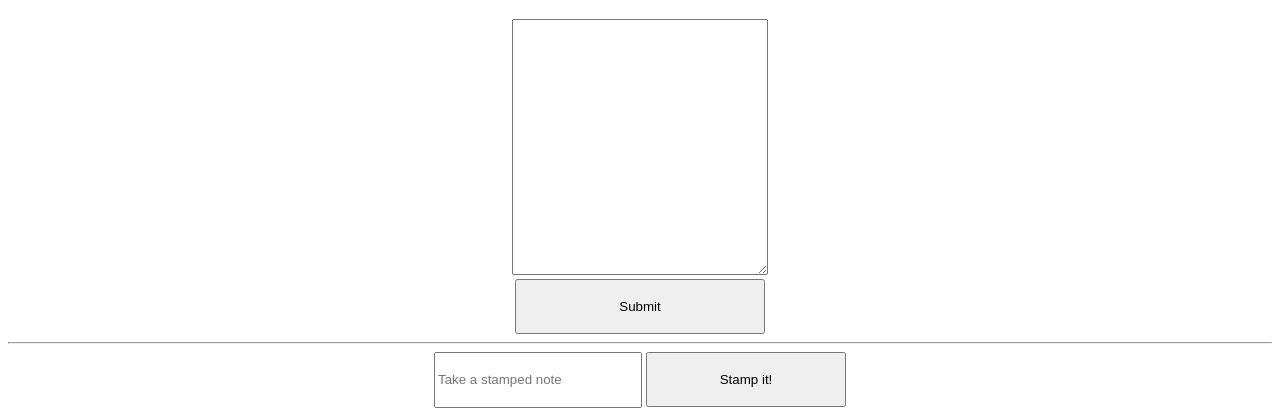
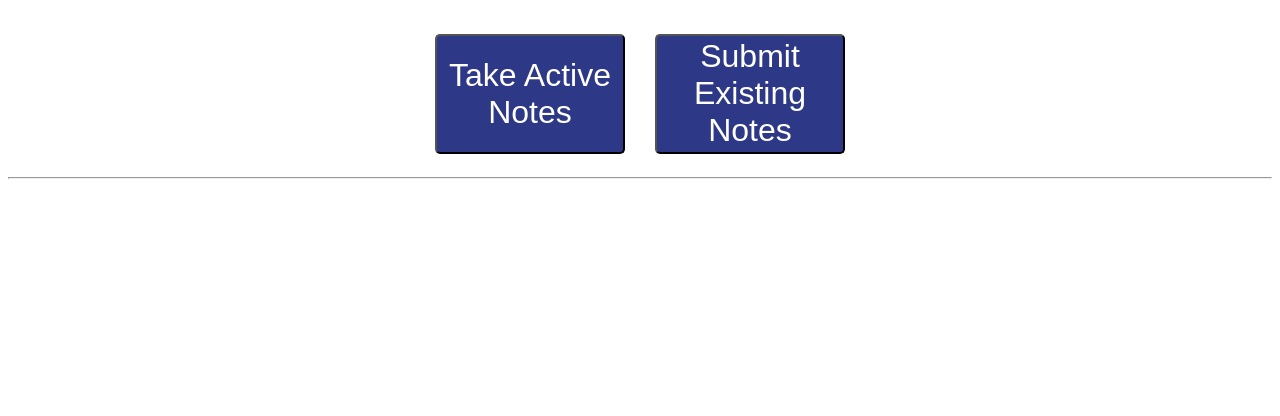
Before and after one commit to Emp-Norton/autohorse, a plain HTML site: page autohorse.html in a window 1280 px wide. Shown: the part 443-859 px from the top of the page. After the commit the page ends 800 px from the top, so only its background shows below. Drawn offline with Linux system fonts and the light colour scheme.

Commit message:
minor style changes to initial load options buttons

```diff
--- a/autohorse.html
+++ b/autohorse.html
@@ -14,6 +14,11 @@
 		<h1> Doing simple math so YOU don't have to! </h1>
 	</div>
 
+	<div id="initialLoadOptions">
+		<button id="takeActiveNotes"> Take Active Notes </button>
+		<button id="submitExistingNotes"> Submit Existing Notes </button>
+	</div>
+
 	<div id="resultsContainer">
 		<div id="horsepowerResult"></div>
 		<div id="autonomyResult"></div>
@@ -22,12 +27,15 @@
 
 
 	<div id="notes"></div>
+
 	<div class="inputContainer">
 		<textarea id="notesInput" value="Paste your notes here"> </textarea>
 		<br>
 		<button id="submitNotes">Submit</button>
 	</div>
+
 	<hr>
+
 	<div id="activeNotes">
 		<input type="text" id="activeNote" placeholder="Take a stamped note"/>
 		<button id="activeNoteSubmit">Stamp it!</button>
@@ -43,6 +51,25 @@
 		- more robust typo prevention (a => qwsxz, h => gyujnb)
 
 	*/
+
+	// hide our tools at initial load
+	document.querySelector('.inputContainer').style.display = 'none';
+	document.querySelector('#activeNotes').style.display = 'none';
+
+	let hideOptions = () => {
+		document.querySelector('#initialLoadOptions').style.display = 'none';
+	}
+
+	let showActiveTools = () => {
+		hideOptions();
+		document.querySelector('#activeNotes').style.display = 'block';
+	}
+
+	let showPassiveTools = () => {
+		hideOptions();
+		document.querySelector('.inputContainer').style.display = 'block';
+	}
+
 	window.stampedNotes = [];
 	window.errorZone = [];
 	let addToDOM = (notes) => {
@@ -201,5 +228,7 @@
 	// setup event listeners for submit buttons
 	document.querySelector('#submitNotes').addEventListener('click', evaluateNotes);
 	document.querySelector('#activeNoteSubmit').addEventListener('click', stampNote);
+	document.querySelector('#takeActiveNotes').addEventListener('click', showActiveTools);
+	document.querySelector('#submitExistingNotes').addEventListener('click', showPassiveTools)
 </script>
 </html>
--- a/styles.css
+++ b/styles.css
@@ -65,6 +65,11 @@ h1 {
 	padding: 15px;
 }
 
+#initialLoadOptions {
+	display: flex;
+	justify-content: center
+}
+
 #notes {
 	text-align: left;
 }
@@ -88,7 +93,28 @@ h1 {
 	justify-content: center;
 }
 
+/* merge this with other options button as a class */
+#submitExistingNotes {
+	margin: 15px;
+	background-color: #2d3886;
+	border-radius: 5px;
+	color: white;
+	height: 120px;
+	width: 190px;
+	font-size: xx-large;
+}
+
 #submitNotes {
 	width: 250px;
 	height: 55px;
 }
+
+#takeActiveNotes {
+	margin: 15px;
+	background-color: #2d3886;
+	border-radius: 5px;
+	color: white;
+	height: 120px;
+	width: 190px;
+	font-size: xx-large;
+}
```
